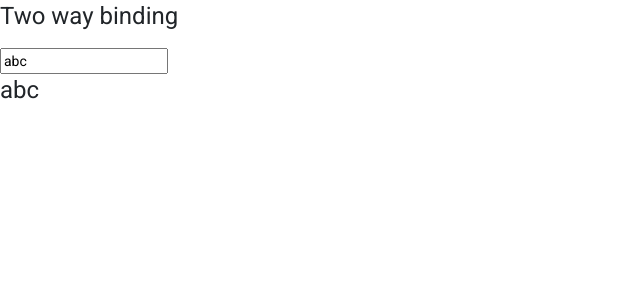
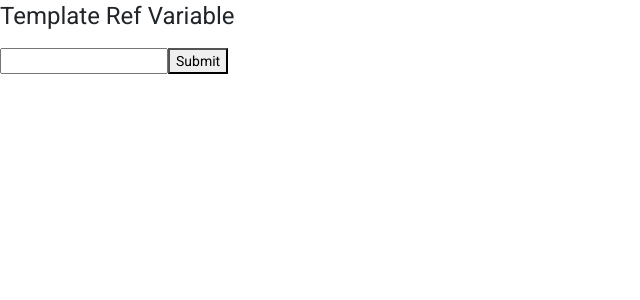
Before and after one commit to imkhushboo/Angular_project, an Angular app: page / in a window 1280 px wide. Shown: the top 300 px of the page, without its empty margins (0-640 px from the left). Built offline with nearby package versions, Linux system fonts and the light colour scheme.

Commit message:
template ref variable

```diff
--- a/src/app/app.component.html
+++ b/src/app/app.component.html
@@ -1,6 +1,6 @@
 <h1>{{title}}</h1>
 
 
-<input type = "text"  [(ngModel)] = "name"/>
+<input type = "text" #box/>
 
-<h1>{{name}}</h1>
+<button (click)="getData(box.value)">Submit</button>
--- a/src/app/app.component.ts
+++ b/src/app/app.component.ts
@@ -8,6 +8,9 @@ import { NgForm } from '@angular/forms';
 })
 export class AppComponent {
 
-  title = " Two way binding"
-  name  = "abc"
+  title = "Template Ref Variable"
+  getData(name : any)
+  {
+    console.log(name);
+  }
 }
```
